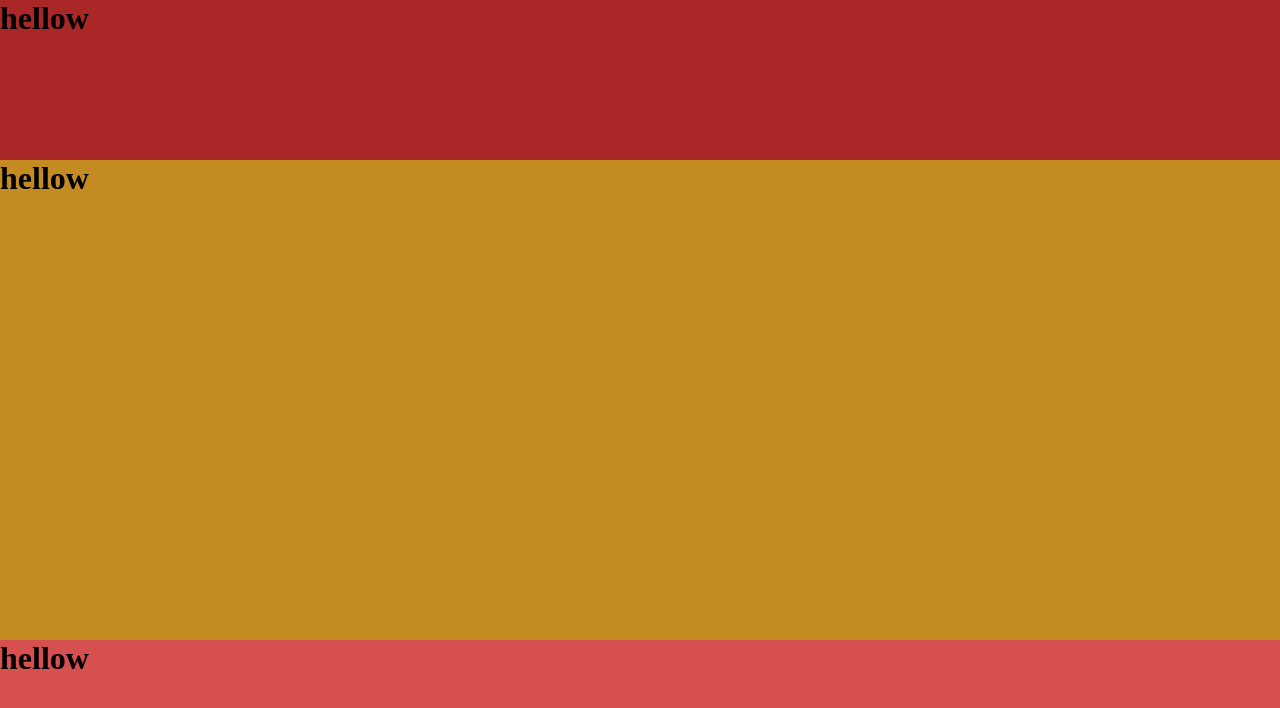
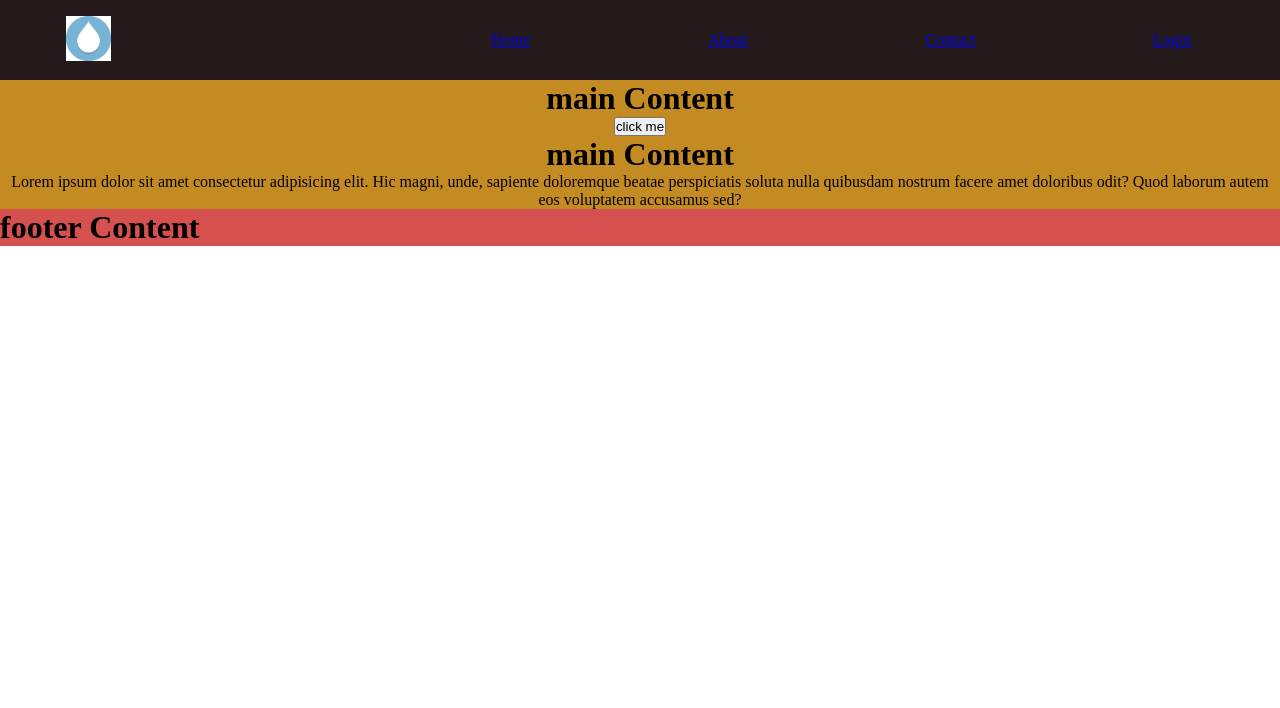
Before and after one commit to PiyumalNipuna60/react-sample, a React (Vite) app in the folder sample project01/: page / in a window 1280 px wide. Shown: the top 708 px of the page. Built offline with nearby package versions, Linux system fonts and the light colour scheme.

Commit message:
introduse props

```diff
--- a/sample project01/src/App.jsx
+++ b/sample project01/src/App.jsx
@@ -7,7 +7,13 @@ function App() {
   return (
   <>
   <Heder />
-  <Body />
+  <Body>
+    <button>click me</button>
+  </Body>
+
+  <Body>
+    <p>Lorem ipsum dolor sit amet consectetur adipisicing elit. Hic magni, unde, sapiente doloremque beatae perspiciatis soluta nulla quibusdam nostrum facere amet doloribus odit? Quod laborum autem eos voluptatem accusamus sed?</p>
+  </Body>
   <Footer />
   </>
   )
--- /dev/null
+++ b/sample project01/src/component/MenuLink/MenuLink.jsx
@@ -0,0 +1,19 @@
+import './MenuLink.css'
+import PropTypes from 'prop-types';
+
+function MenuLink(props) {
+  return (
+    <div>
+       <>
+       <a href={props.url} className="link">{props.linkName}</a>
+       </>
+    </div>
+  )
+}
+
+MenuLink.propTypes = {
+    linkName: PropTypes.string.isRequired,
+    url: PropTypes.string.isRequired
+  };
+
+export default MenuLink
--- a/sample project01/src/component/bodyContent/Body.jsx
+++ b/sample project01/src/component/bodyContent/Body.jsx
@@ -1,7 +1,9 @@
-function Body() {
+
+function Body(props) {
   return (
     <div className="body">
-      <h1>hellow</h1>
+      <h1> main Content</h1>
+      {props.children}
     </div>
   )
 }
--- a/sample project01/src/component/footerContent/Footer.jsx
+++ b/sample project01/src/component/footerContent/Footer.jsx
@@ -2,7 +2,7 @@
 function Footer() {
   return (
     <div className="footer">
-      <h1>hellow</h1>
+      <h1>footer Content</h1>
 
     </div>
   )
--- /dev/null
+++ b/sample project01/src/component/headerContent/Header.css
@@ -0,0 +1,12 @@
+
+.heading{
+  display: flex;
+  justify-content: space-around;
+  align-items: center;
+}
+
+.image>img{
+  margin-left: -10%;
+  width: 20%;
+  height: 30%;
+}
--- a/sample project01/src/component/headerContent/Heder.jsx
+++ b/sample project01/src/component/headerContent/Heder.jsx
@@ -1,8 +1,18 @@
+import MenuLink from "../MenuLink/MenuLink"
+import logo from "../../assets/images.png"
+import "./Header.css"
+
 
 function Heder() {
   return (
     <div className="heading">
-      <h1>hellow</h1>
+       <a className="image">
+       <img src={logo} alt="logo" />
+       </a>
+      <MenuLink linkName="Home" url="#home"/>
+      <MenuLink linkName="About" url="#about"/>
+      <MenuLink linkName="Contact" url="#contact"/>
+      <MenuLink linkName="Login" url="#login"/>
     </div>
   )
 }
--- a/sample project01/src/index.css
+++ b/sample project01/src/index.css
@@ -5,16 +5,15 @@
 }
 
 .heading{
-  background-color: rgb(169, 39, 39);
-  min-height: 20vh;
+  background-color: rgb(36, 26, 26);
+  min-height: 10vh;
 }
 
 .body{
   background-color: rgb(196, 139, 34);
-  min-height: 60vh;
+  text-align: center;
 }
 
 .footer{
   background-color: rgb(214, 80, 80);
-  min-height: 20vh;
 }
```
Also changed, not shown: sample project01/src/assets/images.png (added), sample project01/src/component/MenuLink/MenuLink.css (added).
